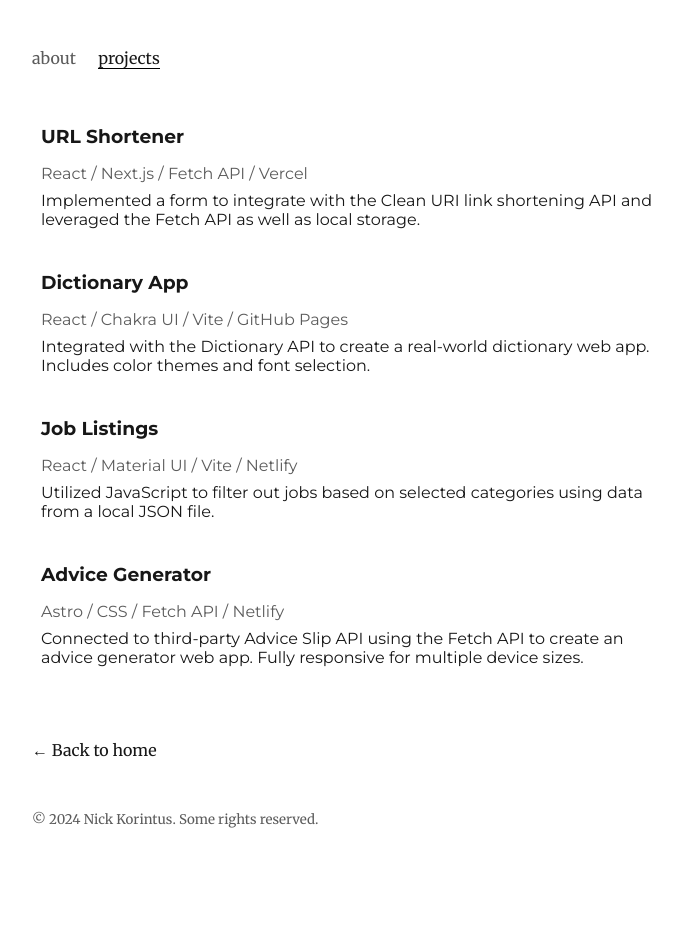
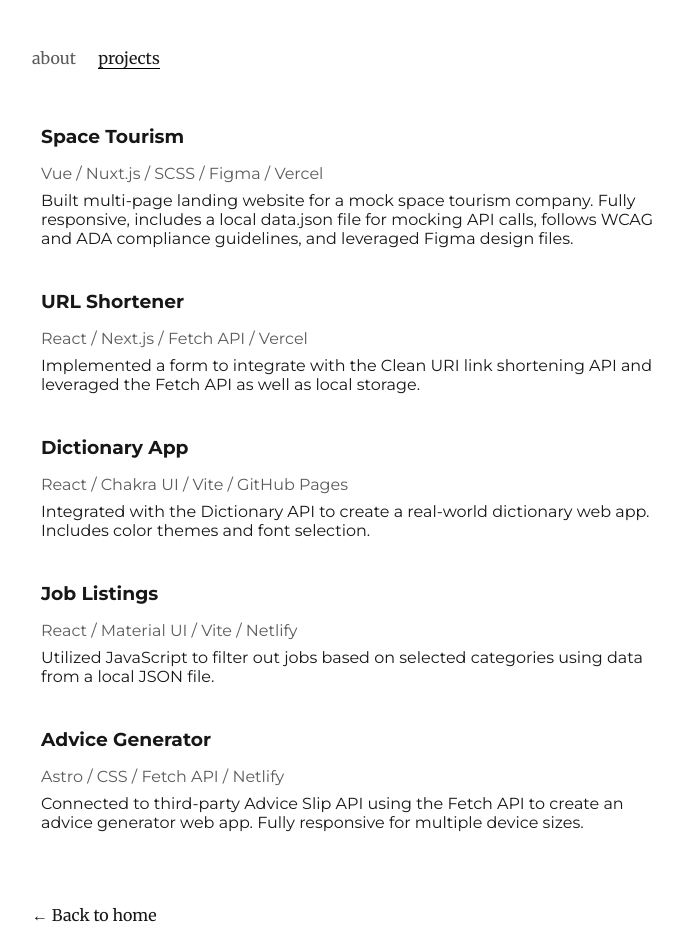
Before and after one commit to npkorintus/nickkorintus, a Next.js app: page /projects in a window 1280 px wide. Shown: the top 952 px of the page, without its empty margins (288-971 px from the left). Before the commit the page ends 924 px from the top, so only its background shows below. Built offline with nearby package versions, Linux system fonts and the light colour scheme.

Commit message:
added space tourism to projects, updated resume version and copyright year

```diff
--- a/src/components/layout.tsx
+++ b/src/components/layout.tsx
@@ -48,7 +48,7 @@
         </div>
       )}
       <footer className={`${styles.footer} ${montserrat}`}>
-        <small>&copy; 2024 Nick Korintus. Some rights reserved.</small>
+        <small>&copy; 2025 Nick Korintus. Some rights reserved.</small>
       </footer>
     </div>
   );
--- a/src/pages/projects.tsx
+++ b/src/pages/projects.tsx
@@ -4,6 +4,12 @@
 import styles from '@/styles/Projects.module.css';
 
 const projects = [
+  {
+    title: 'Space Tourism',
+    desc: 'Built multi-page landing website for a mock space tourism company. Fully responsive, includes a local data.json file for mocking API calls, follows WCAG and ADA compliance guidelines, and leveraged Figma design files.',
+    tags: ['Vue', 'Nuxt.js', 'SCSS', 'Figma', 'Vercel'],
+    url: 'https://nk-space-tourism.netlify.app/'
+  },
   {
     title: 'URL Shortener',
     desc: 'Implemented a form to integrate with the Clean URI link shortening API and leveraged the Fetch API as well as local storage.',
```
Also changed, not shown: 1 other file (tests, documents, lock files or other folders).
